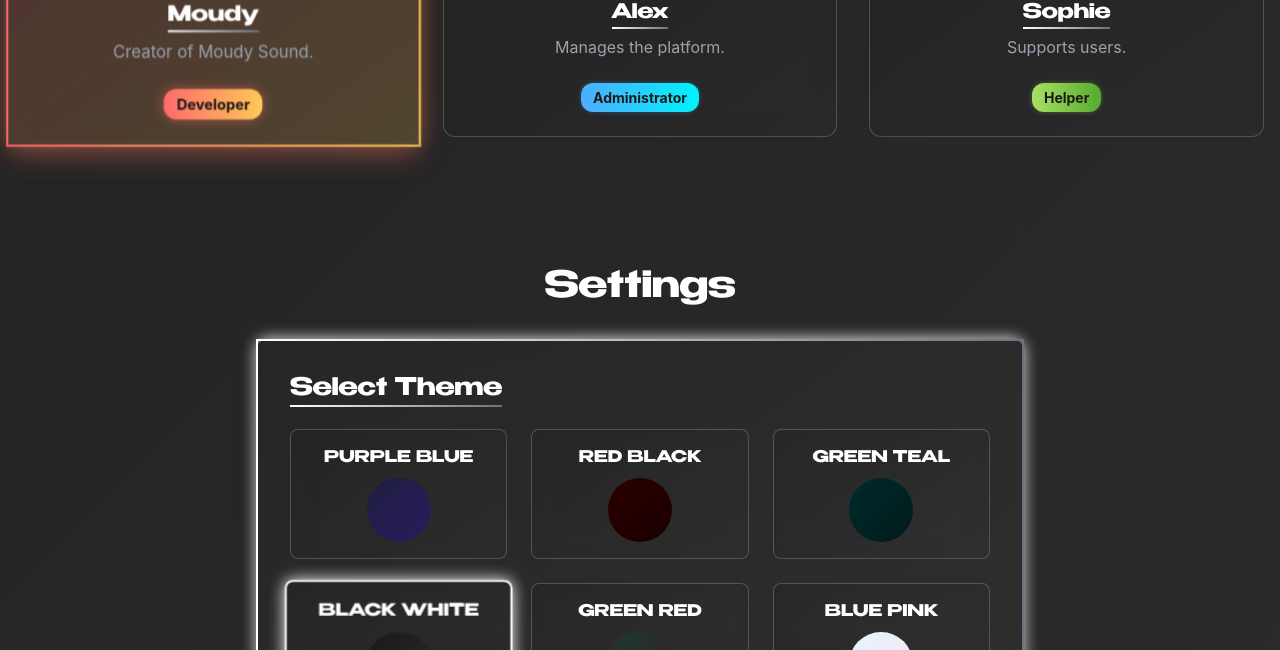
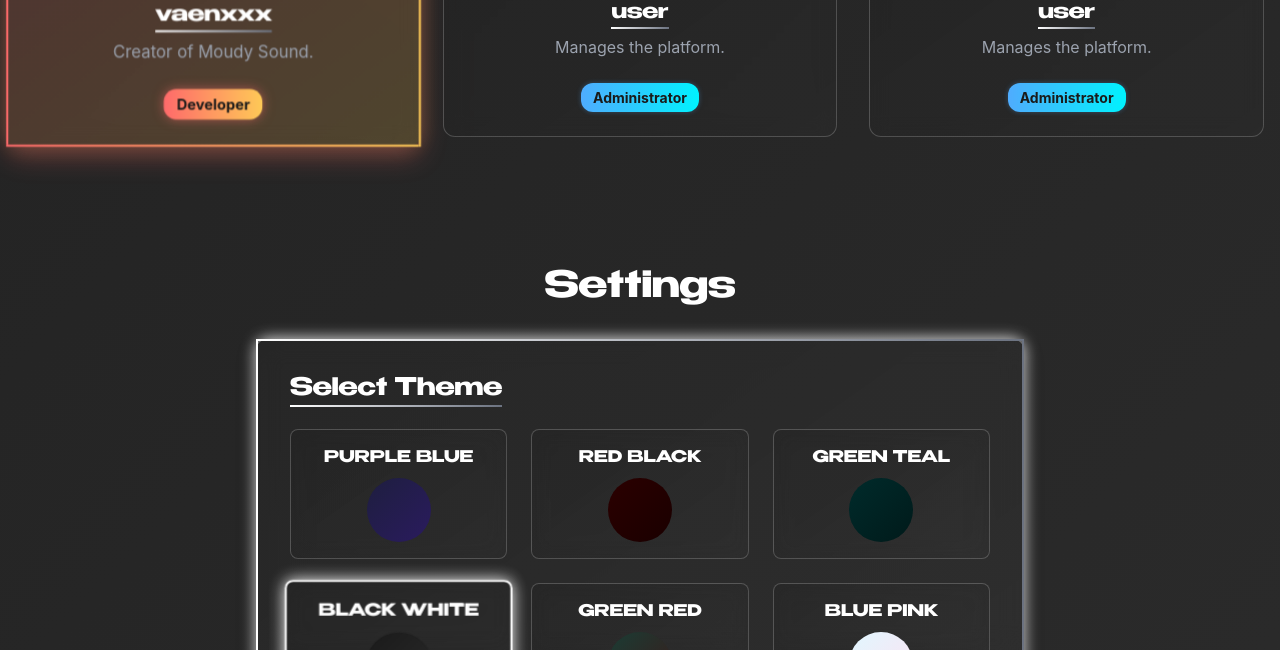
Before and after one commit to vaenxx/moudysound, a plain HTML site: page index.html in a window 1280 px wide. Shown: the part 2972-3622 px from the top of the page. Drawn offline with nearby package versions, Linux system fonts and the light colour scheme.

Commit message:
Update index.html

```diff
--- a/index.html
+++ b/index.html
@@ -1256,9 +1256,9 @@
         }
 
         const sponsors = [
-            { name: 'Moudy', avatar: 'https://via.placeholder.com/128?text=M', role: 'Developer', bio: 'Creator of Moudy Sound.' },
-            { name: 'Alex', avatar: 'https://via.placeholder.com/128?text=A', role: 'Administrator', bio: 'Manages the platform.' },
-            { name: 'Sophie', avatar: 'https://via.placeholder.com/128?text=S', role: 'Helper', bio: 'Supports users.' }
+            { name: 'vaenxxx', avatar: 'images/vaenxx.png', role: 'Developer', bio: 'Creator of Moudy Sound.' },
+            { name: 'user', avatar: 'https://via.placeholder.com/128?text=A', role: 'Administrator', bio: 'Manages the platform.' },
+            { name: 'user', avatar: 'https://via.placeholder.com/128?text=S', role: 'Administrator', bio: 'Manages the platform.' }
         ];
 
         function renderSponsors() {
```
